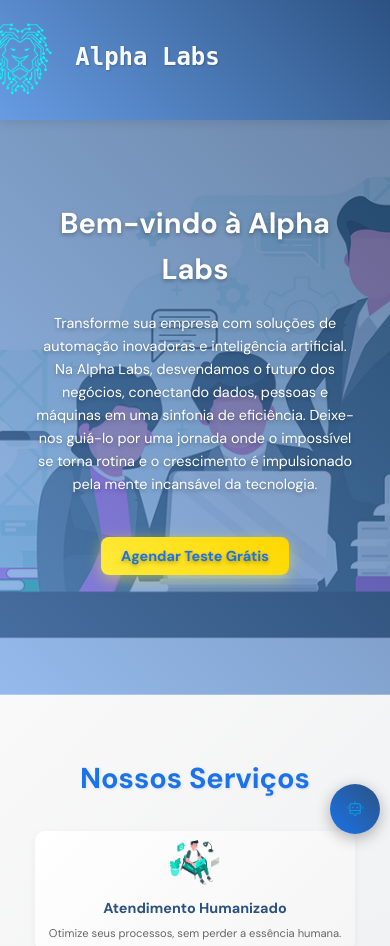
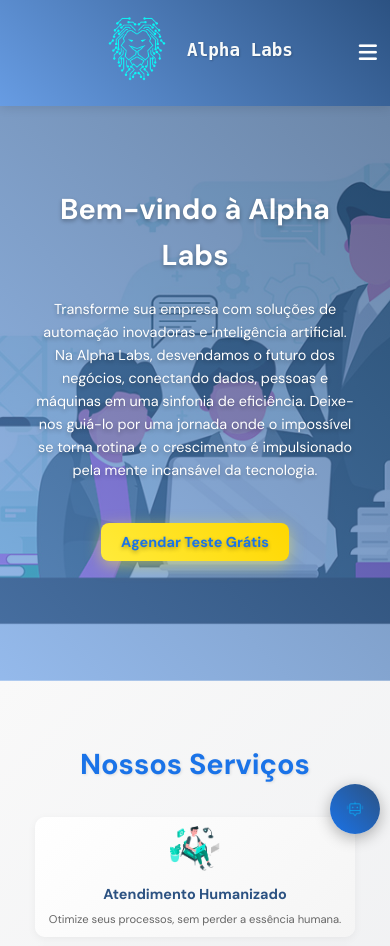
Before and after one commit to WallCod/Alpha-Labs, a website: page index.html in a window 390 px wide. Shown: the top 946 px of the page. Drawn offline with nearby package versions, Linux system fonts and the light colour scheme.

Commit message:
Enterprise

```diff
--- a/index.html
+++ b/index.html
@@ -23,6 +23,7 @@
     <link rel="stylesheet" href="https://cdnjs.cloudflare.com/ajax/libs/OwlCarousel2/2.3.4/assets/owl.carousel.min.css">
     <link rel="stylesheet" href="/styles.css">
     <link rel="stylesheet" href="https://cdnjs.cloudflare.com/ajax/libs/font-awesome/6.0.0-beta3/css/all.min.css">
+    <link rel="stylesheet" href="https://cdnjs.cloudflare.com/ajax/libs/font-awesome/6.0.0-beta3/css/all.min.css" integrity="sha512-Sf3xTxDm21AHTfzLnrcBDe7FvwJWOngwpi32yXPEwEsB3KHQVnxPpxTkseNFS8yWM4r4Cfn9El/gty/EIsvPUi" crossorigin="anonymous">
 </head>
 
 <body>
@@ -51,13 +52,16 @@
     </script>
 
     <!-- Cabeçalho -->
+    <!-- Cabeçalho -->
 <header>
     <div class="container">
         <div class="logo">
             <img src="./img/logo2.png" alt="Logo Alpha Labs" width="120" height="108">
             <h1>Alpha Labs</h1>
         </div>
-
+        <div class="menu-toggle" id="navToggle">
+            <i class="fas fa-bars"></i>
+        </div>
         <nav aria-label="Navegação principal">
             <ul class="nav-links">
                 <li><a href="#inicio" class="active">Início</a></li>
@@ -365,7 +369,7 @@
     <script src="https://cdn.jsdelivr.net/npm/aos@2.3.4/dist/aos.js"></script>
     <script src="https://code.jquery.com/jquery-3.6.0.min.js"></script>
     <script src="https://cdnjs.cloudflare.com/ajax/libs/OwlCarousel2/2.3.4/owl.carousel.min.js"></script>
-    <script src="./script.js"></script>
+    <script defer src="./script.js"></script>
 </body>
 
 </html>
--- a/script.js
+++ b/script.js
@@ -20,6 +20,10 @@
             });
         }
     });
+});
+
+document.querySelector('#navToggle').addEventListener('click', function() {
+    document.querySelector('.nav-links').classList.toggle('active');
 });
 
     // Abrir Modal de Demonstração
--- a/styles.css
+++ b/styles.css
@@ -46,16 +46,14 @@
 .logo {
     display: flex;
     align-items: center;
-    gap: 1px;
+    gap: 10px;
 }
 
 .logo img {
-    width: 120px;
-    height: 108px;
+    max-width: 120px;
+    height: auto;
     object-fit: contain;
     transition: transform 0.3s;
-    position: relative;
-    right: 100px;
 }
 
 .logo h1 {
@@ -63,11 +61,13 @@
     font-weight: 700;
     text-shadow: 1px 1px 2px rgba(0, 0, 0, 0.2);
     margin-top: 5px;
-    position: relative;
-    top: -5px;
-    color: #f8fafa; /* Ciano, consistente com o site */
+    color: #f8fafa;
     font-family: 'monospace';
-    right: 100px;
+}
+
+nav {
+    display: flex;
+    align-items: center;
 }
 
 .nav-links {
@@ -107,43 +107,143 @@
 }
 
 /* Responsividade do Cabeçalho */
+@media (max-width: 1024px) {
+    header .container {
+        padding: 0 15px;
+    }
+
+    .logo img {
+        max-width: 100px;
+    }
+
+    .logo h1 {
+        font-size: 1.5rem;
+    }
+
+    .nav-links li {
+        margin-left: 15px;
+    }
+}
+
 @media (max-width: 768px) {
     header .container {
         flex-direction: column;
-        text-align: center;
+        padding: 0 10px;
+    }
+
+    .logo {
+        margin-bottom: 10px;
+        justify-content: flex-start; /* Mantém o logo alinhado à esquerda */
+    }
+
+    .logo img {
+        max-width: 90px;
+    }
+
+    .logo h1 {
+        font-size: 1.3rem;
+    }
+
+    nav {
+        width: 100%;
+        position: relative;
     }
 
     .nav-links {
+        display: none;
+        flex-direction: column;
+        width: 100%;
         margin-top: 10px;
-        flex-direction: column;
-    }
-
-    .nav-links li {
-        margin: 15px 0;
-    }
-
-    .logo {
-        gap: 5px;
-    }
-
-    .logo img {
-        width: 100px;
-        height: 90px;
-    }
-
-    .logo h1 {
-        font-size: 1.5rem;
-        margin-top: 8px;
-    }
-}
-
-@media (max-width: 480px) {
+        background-color: rgba(44, 82, 130, 0.9);
+        padding: 15px 0;
+        position: absolute;
+        top: 100%;
+        left: 0;
+        z-index: 101; /* Garante que fique acima de outros elementos */
+    }
+
+    .nav-links.active {
+        display: flex;
+    }
+
     .nav-links li {
         margin: 10px 0;
+        width: 100%;
+        text-align: center;
+    }
+
+    .nav-links a {
+        display: block;
+        padding: 8px 0;
     }
 
     #themeToggle {
-        font-size: 1.2rem;
+        font-size: 1.3rem;
+    }
+
+    .menu-toggle {
+        display: block;
+        background: none;
+        border: none;
+        font-size: 1.5rem;
+        cursor: pointer;
+        color: white;
+        padding: 5px;
+        line-height: 1;
+        position: absolute;
+        right: 20px;
+        top: 50%;
+        transform: translateY(-50%);
+    }
+
+    .menu-toggle .fas {
+        transition: transform 0.3s;
+    }
+
+    .menu-toggle:hover .fas {
+        transform: scale(1.1);
+    }
+}
+
+@media (max-width: 480px) {
+    header {
+        padding: 0.5rem 0;
+    }
+
+    .logo img {
+        max-width: 80px;
+    }
+
+    .logo h1 {
+        font-size: 1.1rem;
+    }
+
+    .nav-links {
+        padding: 10px 0;
+    }
+
+    .nav-links li {
+        margin: 8px 0;
+    }
+
+    .nav-links a {
+        font-size: 1rem;
+    }
+
+    #themeToggle {
+        font-size: 1.1rem;
+    }
+
+    .menu-toggle {
+        font-size: 1.3rem;
+        padding: 3px;
+        right: 10px;
+    }
+}
+
+@media (min-width: 769px) {
+    .menu-toggle {
+        display: none;
     }
 }
 
```
Lines whose indentation alone changed are shown as unchanged.
